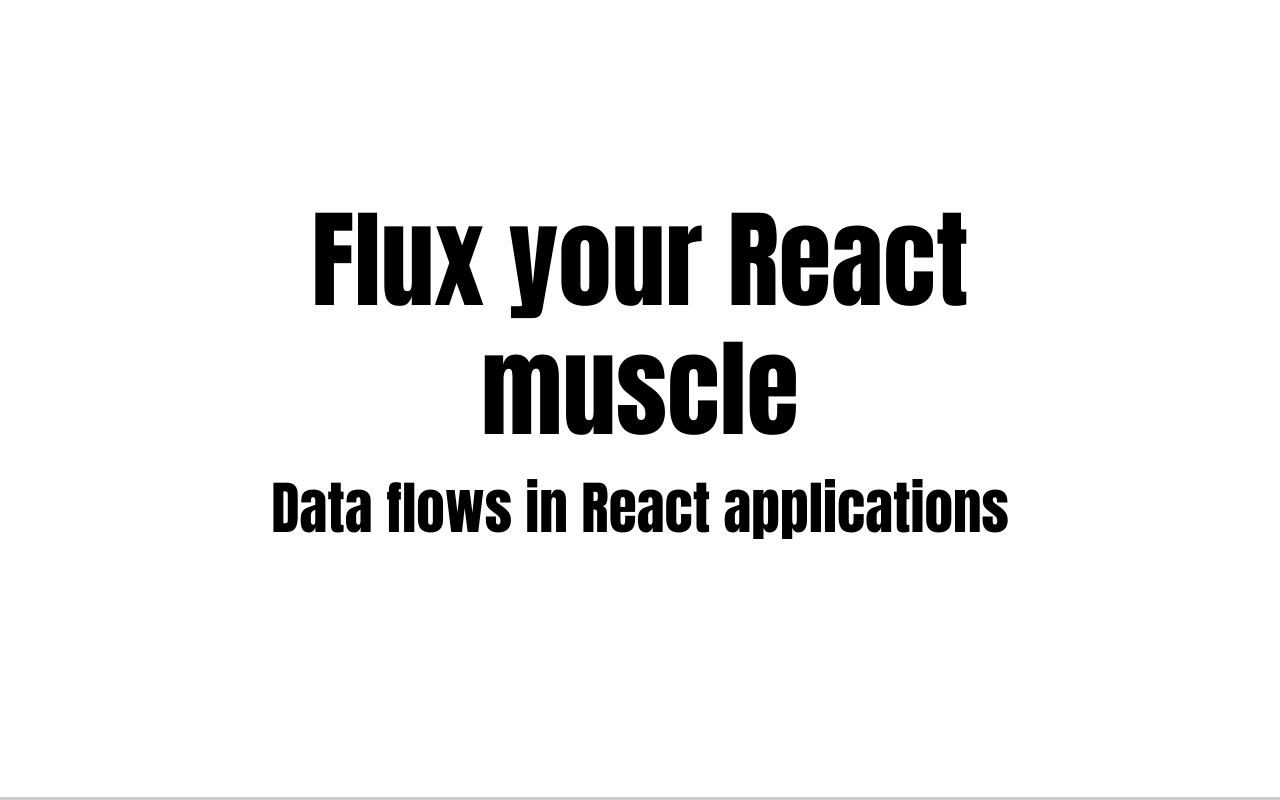
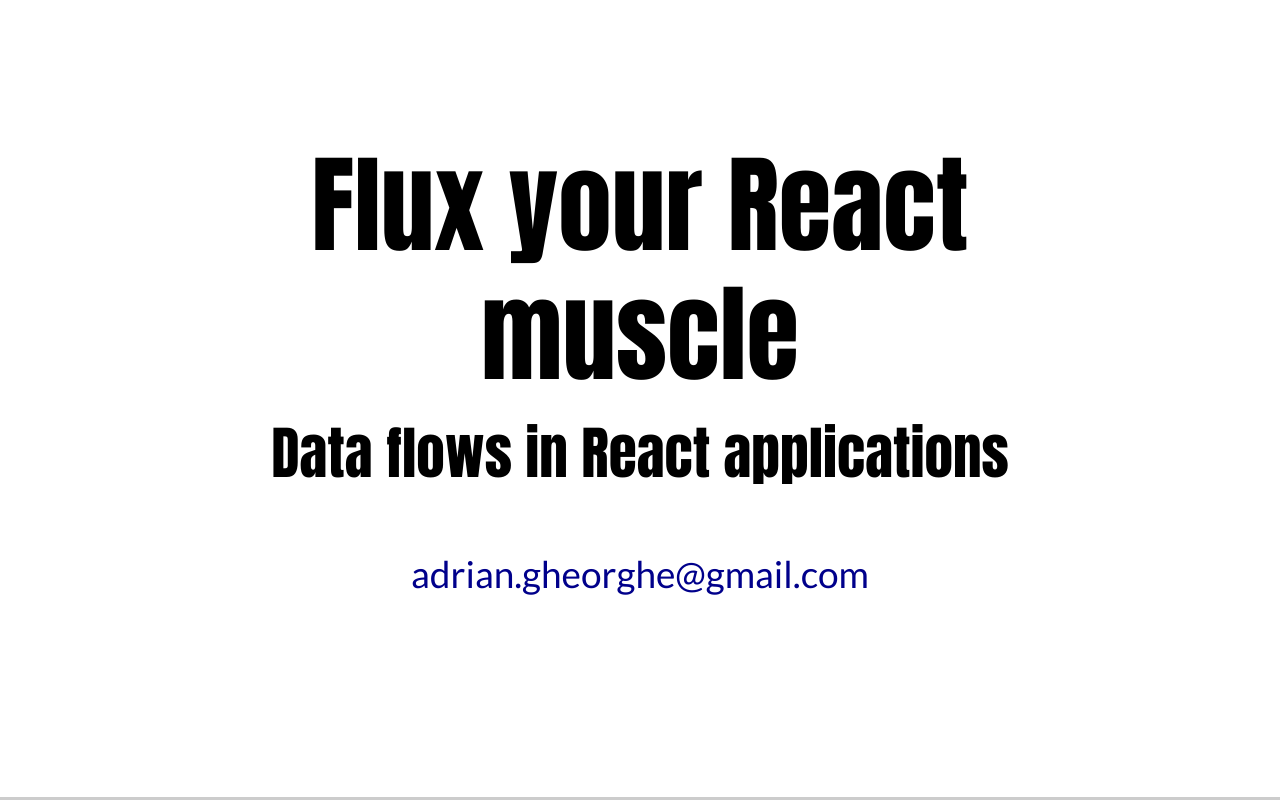
Before and after one commit to deviousdodo/flux-your-react-muscle, a website: page index.html in a window 1280 px wide. Drawn offline with Linux system fonts and the light colour scheme; a web font is replaced by a local one.

Commit message:
Add contact email

```diff
--- a/index.html
+++ b/index.html
@@ -38,6 +38,9 @@
       .faded {
         opacity: .3;
       }
+      .reveal section p.contact {
+        margin-top: 60px;
+      }
     </style>
 
     <!-- Printing and PDF exports -->
@@ -62,6 +65,7 @@
         <section>
           <h1>Flux your React muscle</h1>
           <h3>Data flows in React applications</h3>
+          <p class="contact"><a href="mailto:adrian.gheorghe@gmail.com">adrian.gheorghe@gmail.com</a></p>
         </section>
 
         <section>
@@ -557,6 +561,7 @@
         <section>
           <h1>.</h1>
           <h2>?</h2>
+          <p class="contact"><a href="mailto:adrian.gheorghe@gmail.com">adrian.gheorghe@gmail.com</a></p>
         </section>
 
       </div>
```
